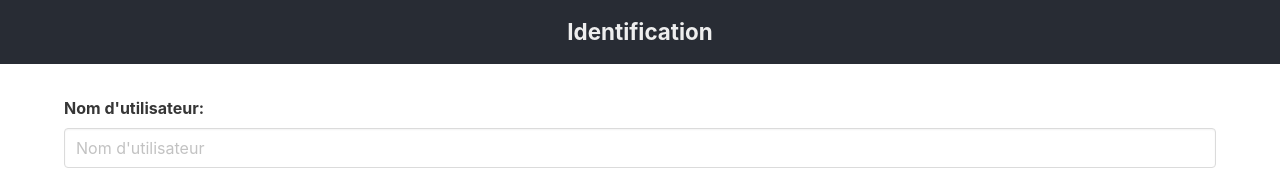
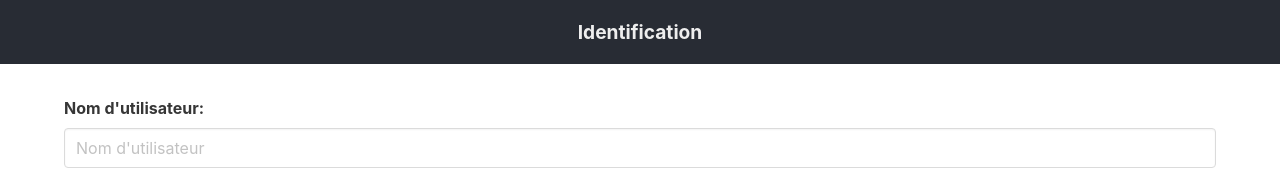
Before and after one commit to MathieuSlaedts/react-beacons-hunt, a React (Create React App) app: page / in a window 1280 px wide. Shown: the top 169 px of the page. Built offline with nearby package versions, Linux system fonts and the light colour scheme.

Commit message:
Corrections css + titre h1

```diff
--- a/src/index.scss
+++ b/src/index.scss
@@ -19,7 +19,7 @@ header {
 
 h1 {
   font-weight: bold;
-  font-size: 1.4rem;
+  font-size: 1.2rem;
   height: 4rem;
   padding: 0;
   margin: 0;
--- a/src/routes/CreateTrail.js
+++ b/src/routes/CreateTrail.js
@@ -86,7 +86,7 @@ function CreateTrail(props) {
 
   return (
     <>
-      <Header title={`Parcours`} />
+      <Header title={`Créer un parcours`} />
       <main className="no-pad">
             <Map
               beacons={beacons}
--- a/src/routes/PlayTrail.js
+++ b/src/routes/PlayTrail.js
@@ -178,7 +178,7 @@ function PlayTrail(props) {
 
     return (
         <>
-            <Header title={`Parcours`} />
+            <Header title={trail.name} />
             <main className="no-pad">
                 <Map
                     beacons={remainingBeacons}
```
